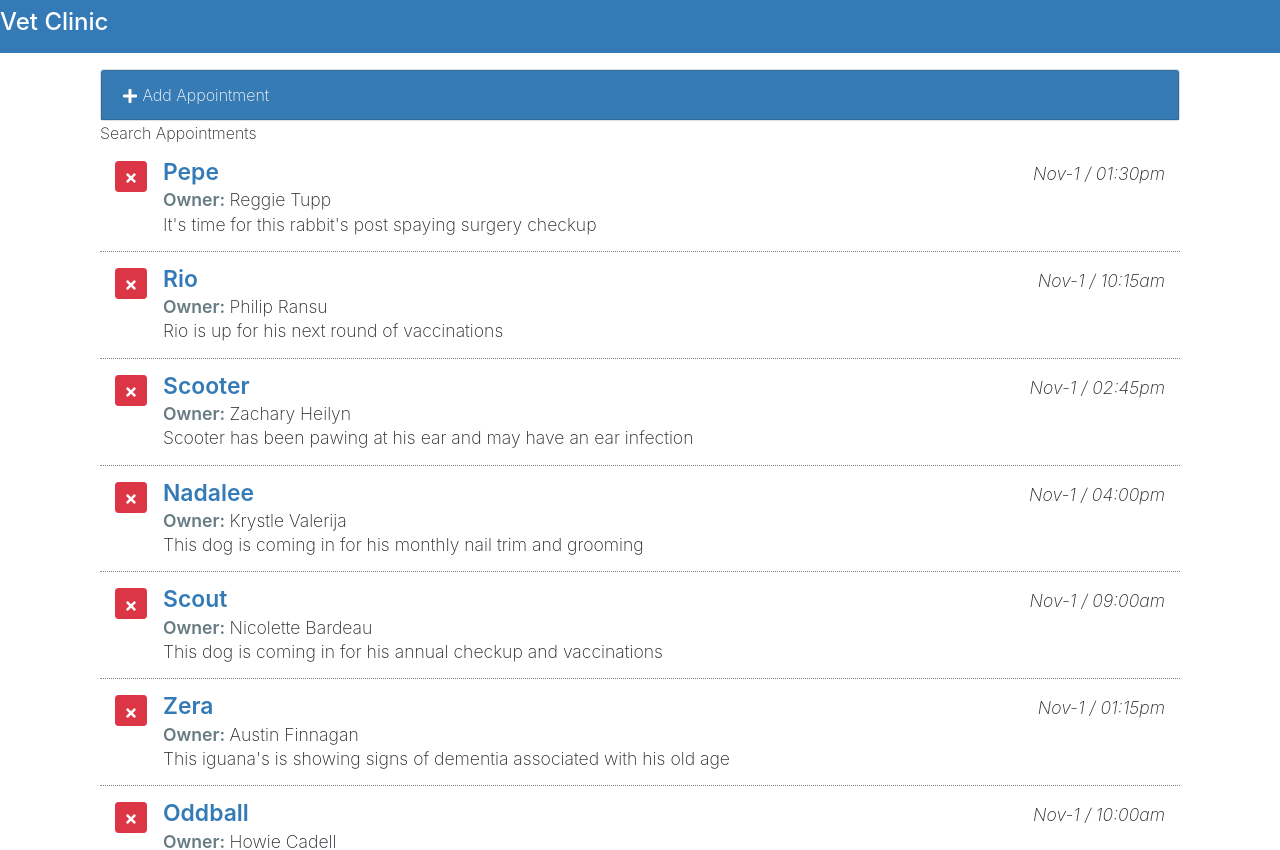
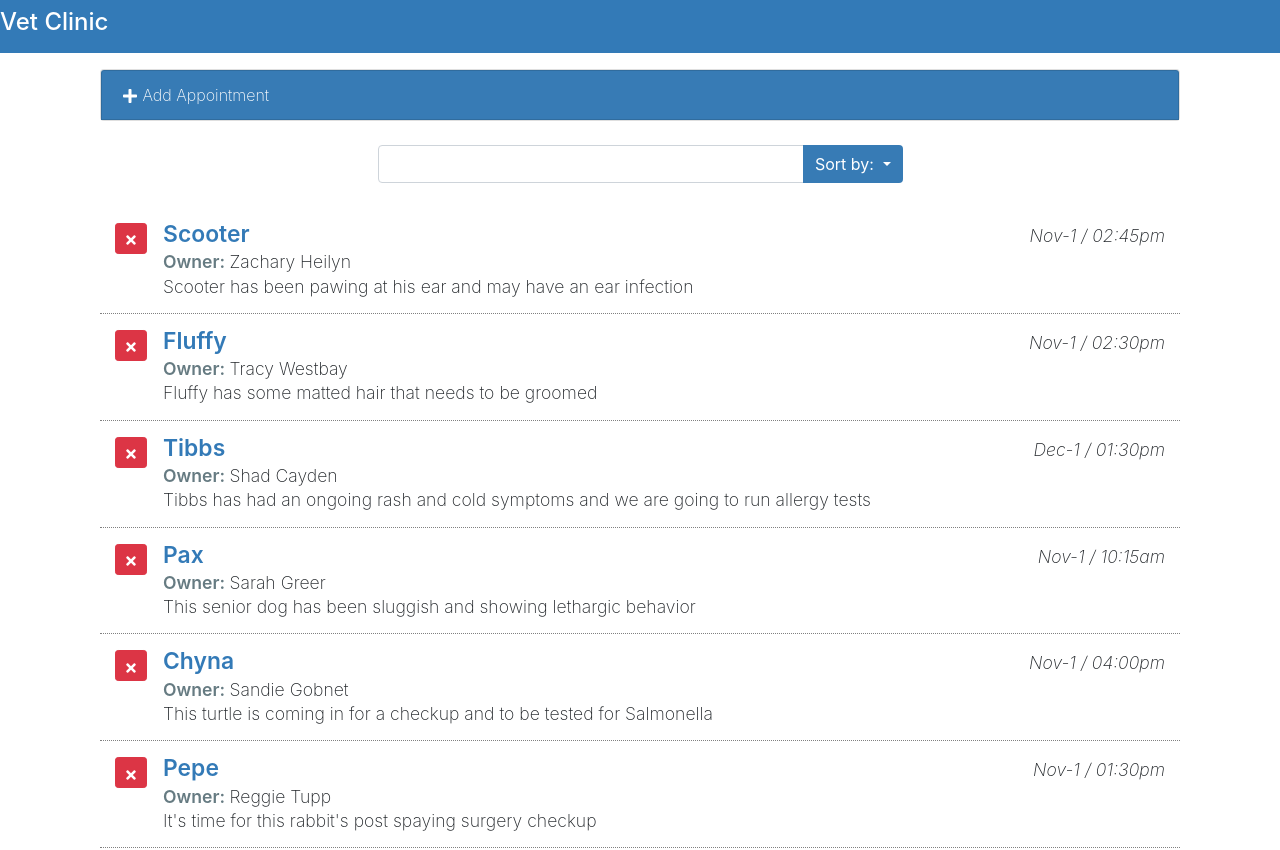
Before and after one commit to DimaBryuhanov/interface, a React (Create React App) app: page / in a window 1280 px wide. Shown: the top 850 px of the page. Built offline with nearby package versions, Linux system fonts and the light colour scheme.

Commit message:
prepared the search & sortby

```diff
--- a/src/components/App.js
+++ b/src/components/App.js
@@ -11,6 +11,8 @@
     this.state = {
       appointments: [],
       formDisplay: false,
+      orderBy: 'ownerName',
+      orderDir: 'desc',
       lastIndex:0,
       apptId: 0
     }
@@ -62,6 +64,25 @@
 
   render(){
 
+    let order;
+    let filteredApts = this.state.appointments;
+    if (this.state.orderDir === 'asc') {
+      order = 1;
+    } else {
+      order = -1;
+    }
+
+    filteredApts.sort((a, b) => {
+      if (
+        a[this.state.orderBy].toLowerCase() <
+        b[this.state.orderBy].toLowerCase()
+      ) {
+        return -1 * order;
+      } else {
+        return 1 * order;
+      }
+    });
+
     return (
       <div className="App">
         <main className="page bg-white" id="petratings">
@@ -76,7 +97,7 @@
                   />
                   <SearchAppointments />
                   <ListAppointments
-                    appointments={this.state.appointments}
+                    appointments={filteredApts}
                     delete={this.deleteAppointment}
                   />
                 </div>
--- a/src/components/SearchAppointments.js
+++ b/src/components/SearchAppointments.js
@@ -1,10 +1,46 @@
 import React from 'react';
 
-class SearchAppointments extends React.Component{
-    render(){
-        return (<div>
-            Search Appointments
-        </div>)
+class SearchAppointments extends React.Component {
+    render() {
+        return (
+            <div className="search-appointments row justify-content-center my-4">
+                <div className="col-md-6">
+                    <div className="input-group">
+                        <input
+                            id="SearchApts"
+                            type="text"
+                            className="form-control"
+                            aria-label="Search Appointments"
+                        />
+                        <div className="input-group-append">
+                            <button
+                                type="button"
+                                className="btn btn-primary dropdown-toggle"
+                                data-toggle="dropdown"
+                                aria-haspopup="true"
+                                aria-expanded="false"
+                            >
+                                Sort by: <span className="caret" />
+                            </button>
+
+                            <div className="sort-menu dropdown-menu dropdown-menu-right">
+                                <button className="sort-by dropdown-item" href="#">
+                                    Pet Name</button>
+                                <button className="sort-by dropdown-item" href="#">
+                                    Date</button>
+                                <button className="sort-by dropdown-item" href="#">
+                                    Owner</button>
+                                <div role="separator" className="dropdown-divider" />
+                                <button className="sort-by dropdown-item" href="#">
+                                    Asc</button>
+                                <button className="sort-by dropdown-item" href="#">
+                                    Desc</button>
+                            </div>
+                        </div>
+                    </div>
+                </div>
+            </div>
+        );
     }
 }
 
```
Also changed, not shown: commands.txt.
